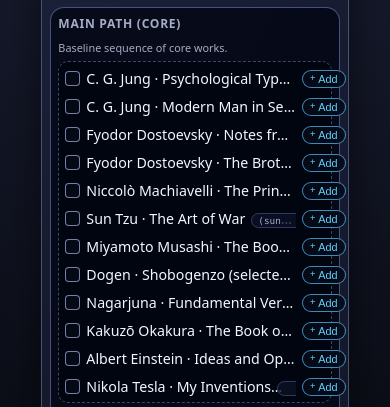
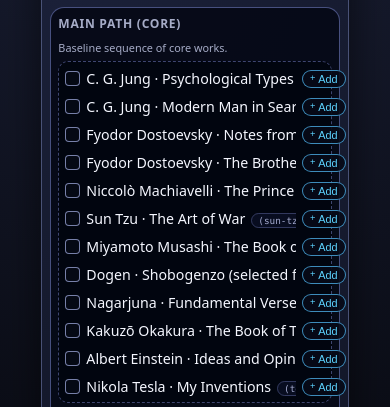
Before and after one commit to kDuffy93/ReadingTracker, a plain HTML site: page index.html in a window 390 px wide. Shown: the part 437-844 px from the top of the page. Drawn offline with Linux system fonts and the light colour scheme.

Commit message:
v6.7
also there is no way to add more lists, still just the 2 tabs for rensi and custom at the top. if you export a list it should be from that page not in the list itself on custom - your exporting the whole cannon not a single list from it.

also, the import should be on the main page because it shouild be a whole cannon also not a list. we can maybe leave that so people can quickly rebuild some from just lists not whole cannons but i want whole cannon export too.
and when is added it adds a new button with rensei/cutom/newOne/NextOne
and maybe a empty [New+] one to make another new on instead of custom. when you press it it just makes a new one with the title custom. then u can change the main name of the cannon list.

also im thinking that maybe we seperate the auto built list someone from the others. idk yet, maybe the main cannon and all others are on the left of page and its on the right when its toggledd on or something and the main one just is the way it is now when its toggled off taking up like 75% or w.e its at.

also lets put the title first not the author for mobile. also make it so if its mobile if the title/author pat gets cut off side scroll is activated and it dosent give a ... that is important for vertical scrll that will be the check boxes we added/ also make those toggle button not chec box. easier to click

```diff
--- a/index.html
+++ b/index.html
@@ -873,6 +873,15 @@
     @media (max-width: 768px) {
       .a2hs-btn {
         display: inline-flex;
+      }
+    }
+
+    @media (max-width: 768px) {
+      .book-label {
+        overflow-x: auto;
+        overflow-y: hidden;
+        text-overflow: clip;
+        -webkit-overflow-scrolling: touch;
       }
     }
 </style>
```
